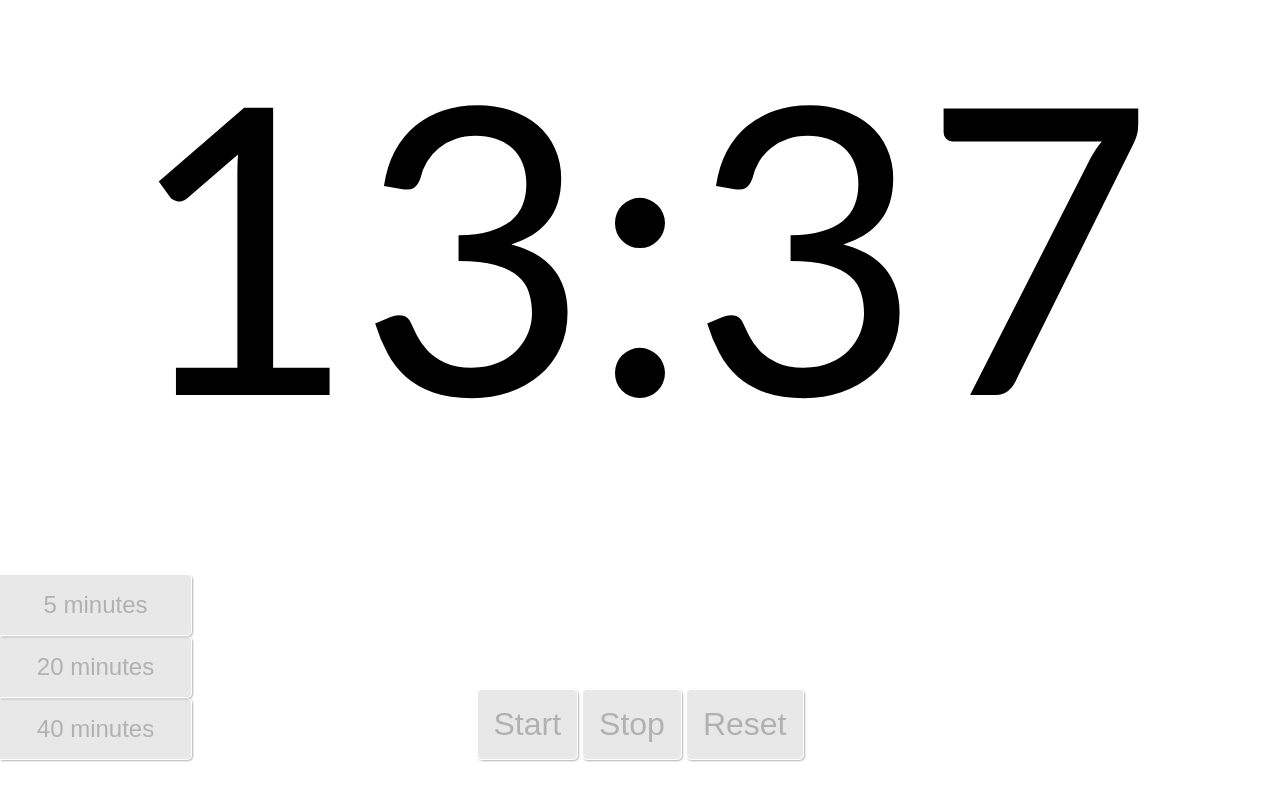
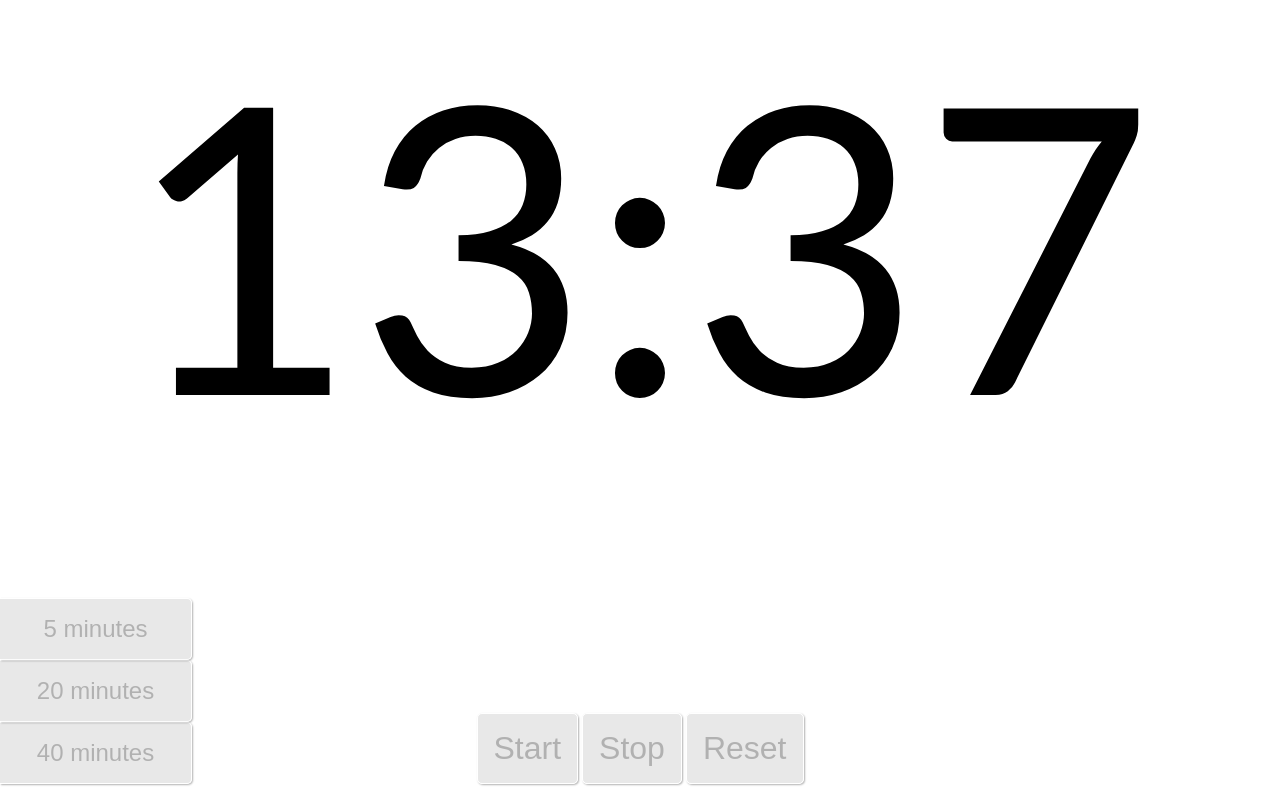
Before and after one commit to thom4parisot/talktimer.js, a website: page src/demo.html in a window 1280 px wide. Drawn offline with Linux system fonts and the light colour scheme.

Commit message:
Improving a bit the buttons

```diff
--- a/src/demo.css
+++ b/src/demo.css
@@ -43,8 +43,12 @@ button{
   }
 
 
+#timer-controls,
+#timer-durations{
+  bottom: 2%;
+}
+
 #timer-controls{
-  bottom: 5%;
   text-align: center;
   width: 100%;
   z-index: 100;
@@ -55,7 +59,6 @@ button{
 
 #timer-durations{
   margin-top: -25%;
-  bottom: 5%;
   width: 15%;
   z-index: 200;
 }
--- a/src/demo.html
+++ b/src/demo.html
@@ -4,6 +4,7 @@
   <title>Talktimer.js Demo</title>
   <link rel="stylesheet" type="text/css" href="./demo.css" />
   <meta name="apple-mobile-web-app-capable" content="yes" />
+  <meta name="viewport" content="width=device-width, initial-scale=1.0, maximum-scale=1.0;" />
 </head>
 <body>
 
```
